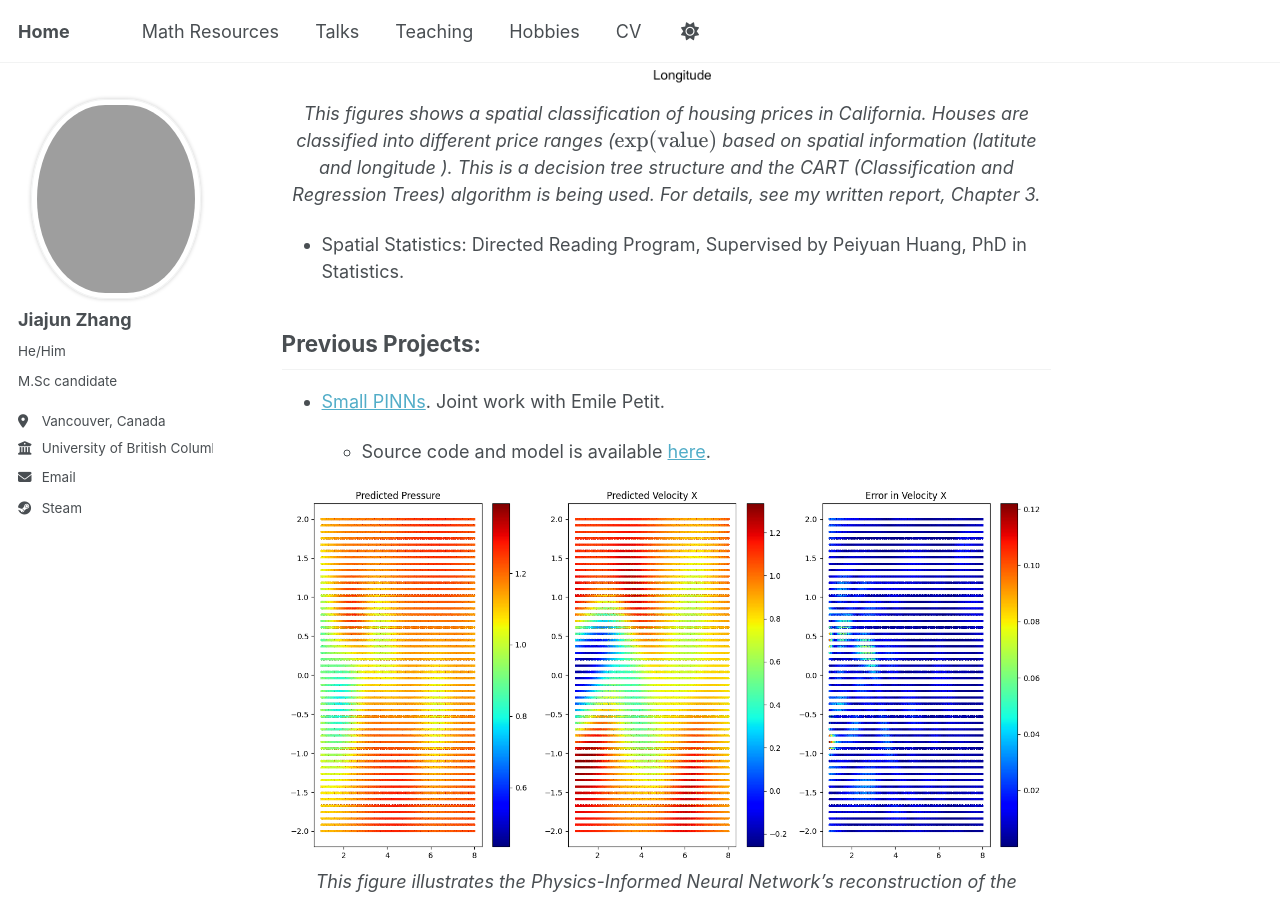
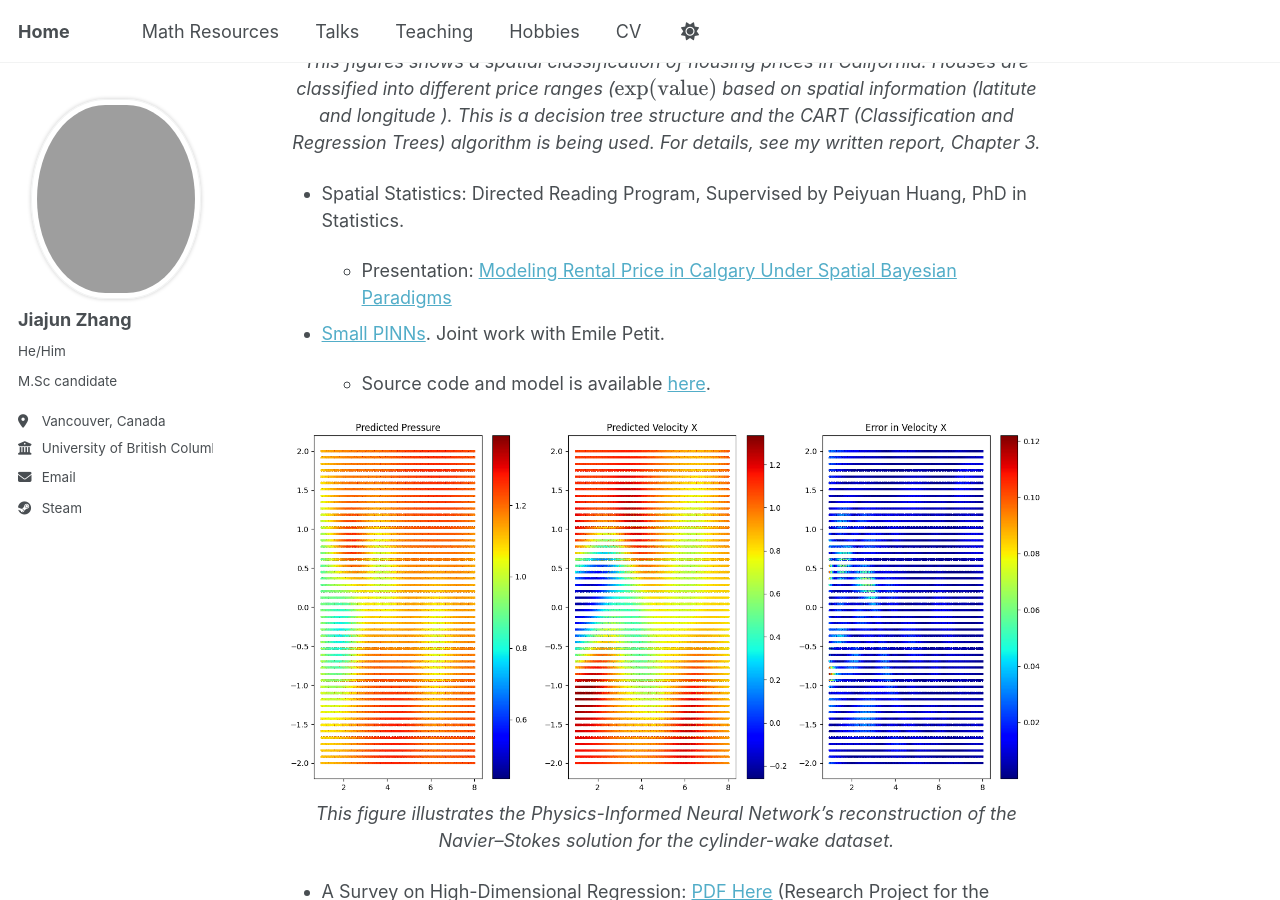
Before and after one commit to JohanssonRein/JohanssonRein.github.io, a Jekyll site: the page built from _pages/about.md, in a window 1280 px wide and 900 px high, scrolled down 1494 px. Built offline with Jekyll 4.4.1, drawn with Linux system fonts in a browser that asks for light colours; some of the changed text lies outside the part shown.

Commit message:
Update about.md

```diff
--- a/_pages/about.md
+++ b/_pages/about.md
@@ -23,9 +23,8 @@ redirect_from:
 
 * I found out that it would be benefical for me to write some short articles for my research in different fields. They will come out soon!
 
-# Projects and Research Work
 
-## Ungoing Projects:
+## Previous Projects:
 
 * Imbalanced Classification: (Independent study project supervised by Professor Abbas Khalili)
 * Project report: [Imbalanced Classification and Sparsity](/files/480_report.pdf) (Last updated: Feb 5th, 2026). Plan for next week: Random Forests, K-th Nearest Neighbors, Gradient Boost Trees, and the probabilistic theories of tree-based algorithms.
@@ -37,7 +36,7 @@ redirect_from:
 
 * Spatial Statistics: Directed Reading Program, Supervised by Peiyuan Huang, PhD in Statistics.
 
-## Previous Projects:
+  * Presentation: [Modeling Rental Price in Calgary Under Spatial Bayesian Paradigms](/files/drp_presentation.pdf)
 
 * [Small PINNs](/files/smallPINNs.pdf). Joint work with Emile Petit.
 
```
